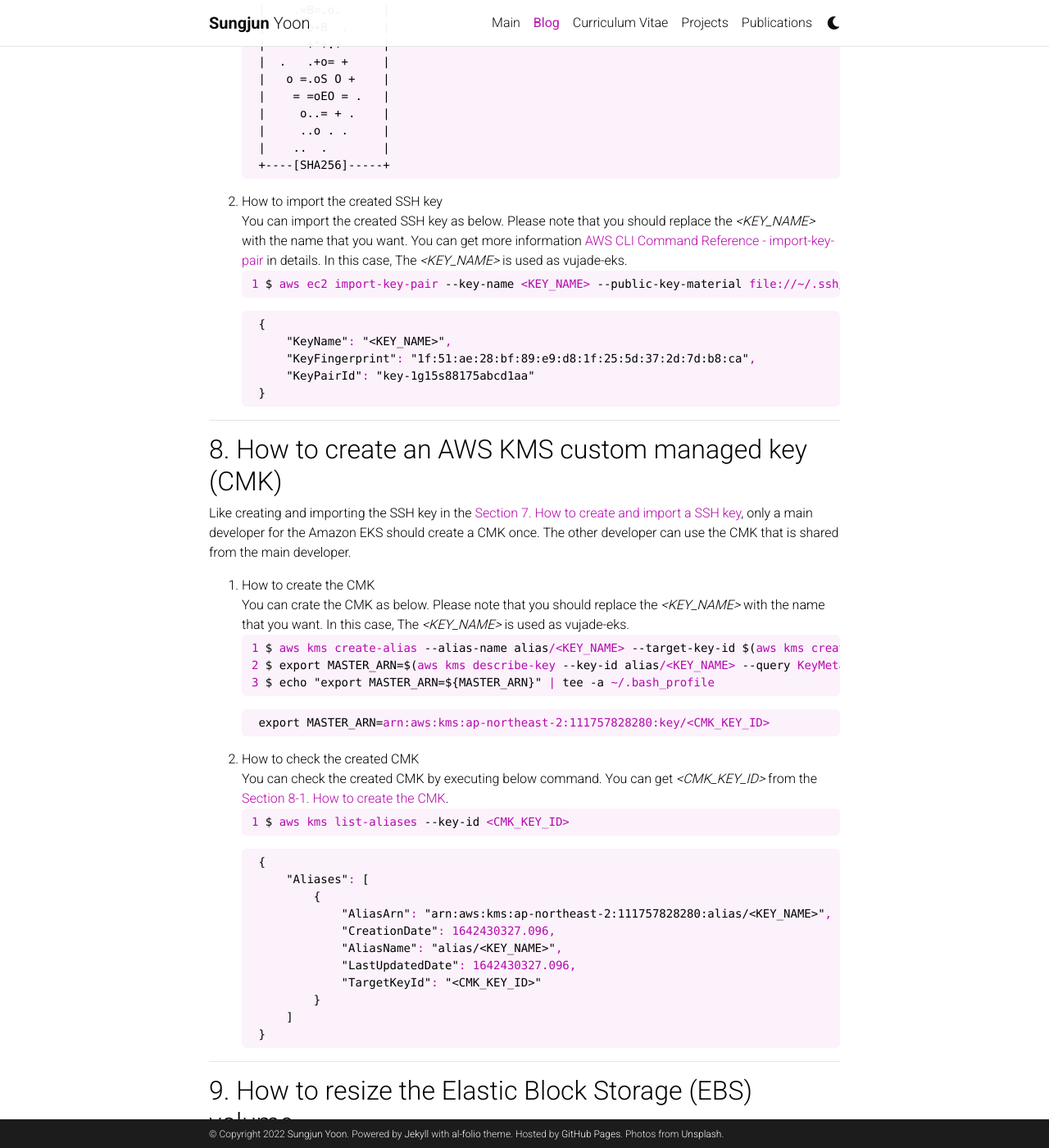
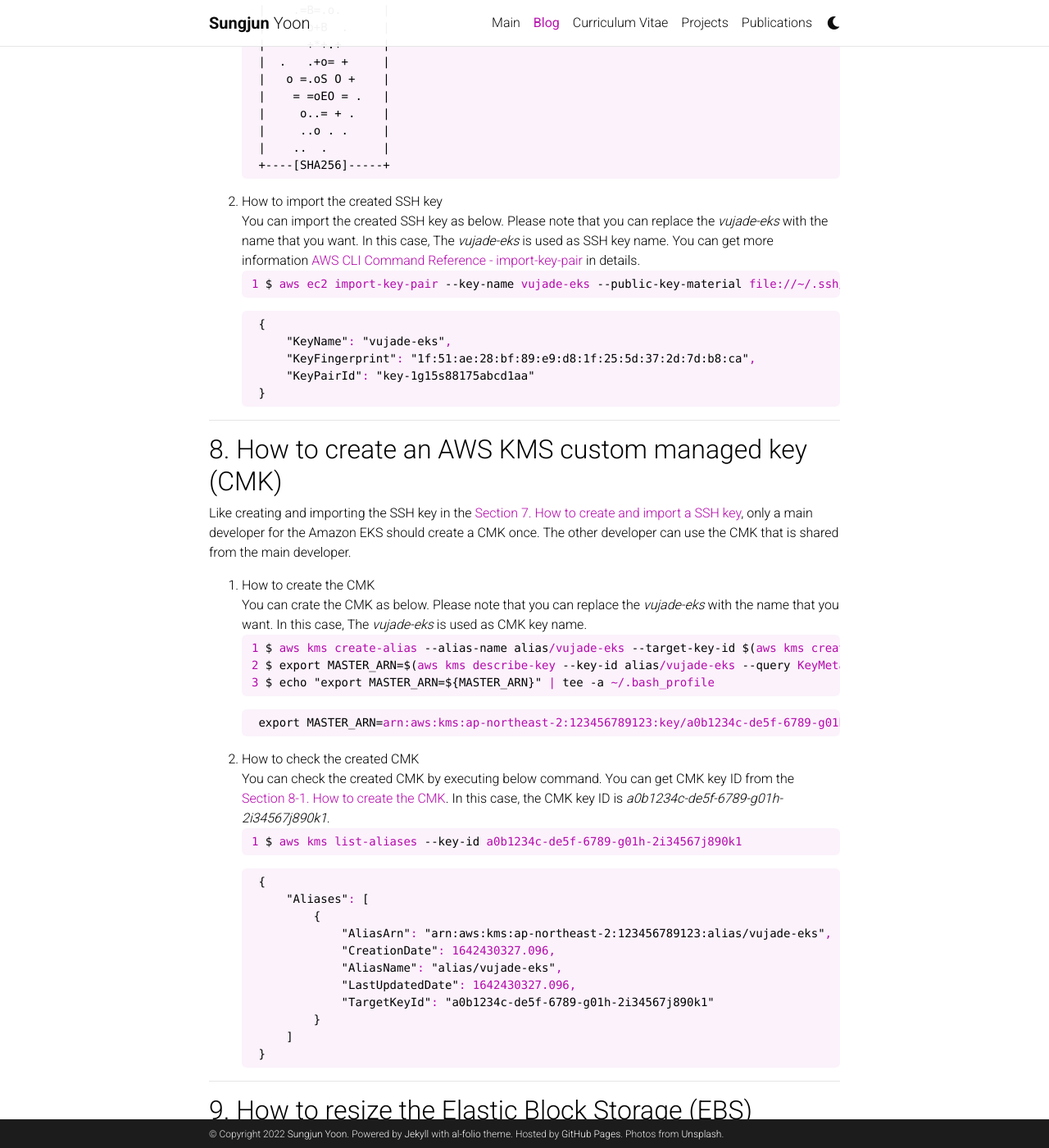
Before and after one commit to vujadeyoon/vujadeyoon.github.io, a Jekyll site: the page built from _posts/AWS/2022-01-27-cloud9.md, in a window 1280 px wide and 1400 px high, scrolled down 4043 px. Shown: the whole window at 82% size. Built offline with Jekyll 4.4.1, drawn with Linux system fonts in a browser that asks for light colours; full-size pictures stand in for the smaller copies a plugin makes; comment, search, counter and statistics services are not loaded; a style sheet for code colours, icons or effects is not loaded; some of the changed text lies outside the part shown.

Commit message:
220127d: update the blog, Amazon Web Services (AWS) Cloud9.

````diff
--- a/_posts/AWS/2022-01-27-cloud9.md
+++ b/_posts/AWS/2022-01-27-cloud9.md
@@ -9,7 +9,7 @@ categories: software
 
 ## Table of contents
   1.  [Notice](#notice)
-  2.  [What is AWS Cloud9](#aws_cloud9)
+  2.  [What is AWS Cloud9?](#aws_cloud9)
   3.  [How to create an IAM role for an AWS cloud9 workspace](#iam_role)
   4.  [How to create an AWS cloud9](#cloud9_create)
   5.  [How to set configurations of the AWS cloud9](#cloud9_config)
@@ -254,15 +254,16 @@ You can easily create the SSH key as below.
 ```
 
 2. How to import the created SSH key <br />
-You can import the created SSH key as below. Please note that you should replace the *\<KEY_NAME\>* with the name that you want.
-You can get more information [AWS CLI Command Reference - import-key-pair](https://awscli.amazonaws.com/v2/documentation/api/latest/reference/ec2/import-key-pair.html)
-in details. In this case, The *\<KEY_NAME\>* is used as vujade-eks.
+You can import the created SSH key as below. Please note that you can replace the *vujade-eks* with the name that you want.
+In this case, The *vujade-eks* is used as SSH key name. You can get more information
+[AWS CLI Command Reference - import-key-pair](https://awscli.amazonaws.com/v2/documentation/api/latest/reference/ec2/import-key-pair.html)
+in details.
 ```bash
-1 $ aws ec2 import-key-pair --key-name <KEY_NAME> --public-key-material file://~/.ssh/id_rsa.pub
+1 $ aws ec2 import-key-pair --key-name vujade-eks --public-key-material file://~/.ssh/id_rsa.pub
 ```
 ```bash
     {
-        "KeyName": "<KEY_NAME>",
+        "KeyName": "vujade-eks",
         "KeyFingerprint": "1f:51:ae:28:bf:89:e9:d8:1f:25:5d:37:2d:7d:b8:ca",
         "KeyPairId": "key-1g15s88175abcd1aa"
     }
@@ -276,30 +277,31 @@ developer for the Amazon EKS should create a CMK once. The other developer can u
 developer.
 
 1. How to create the CMK <a name='aws_cmk_create'><br />
-You can crate the CMK as below. Please note that you should replace the *\<KEY_NAME\>* with the name that you want.
-In this case, The *\<KEY_NAME\>* is used as vujade-eks.
+You can crate the CMK as below. Please note that you can replace the *vujade-eks* with the name that you want.
+In this case, The *vujade-eks* is used as CMK key name.
 ```bash
-1 $ aws kms create-alias --alias-name alias/<KEY_NAME> --target-key-id $(aws kms create-key --query KeyMetadata.Arn --output text)
-2 $ export MASTER_ARN=$(aws kms describe-key --key-id alias/<KEY_NAME> --query KeyMetadata.Arn --output text)
+1 $ aws kms create-alias --alias-name alias/vujade-eks --target-key-id $(aws kms create-key --query KeyMetadata.Arn --output text)
+2 $ export MASTER_ARN=$(aws kms describe-key --key-id alias/vujade-eks --query KeyMetadata.Arn --output text)
 3 $ echo "export MASTER_ARN=${MASTER_ARN}" | tee -a ~/.bash_profile
 ```
 ```bash
-    export MASTER_ARN=arn:aws:kms:ap-northeast-2:111757828280:key/<CMK_KEY_ID>
+    export MASTER_ARN=arn:aws:kms:ap-northeast-2:123456789123:key/a0b1234c-de5f-6789-g01h-2i34567j890k1
 ```
 2. How to check the created CMK <br />
-You can check the created CMK by executing below command. You can get *\<CMK_KEY_ID\>* from the [Section 8-1. How to create the CMK](#aws_cmk_create).
+You can check the created CMK by executing below command. You can get CMK key ID from the [Section 8-1. How to create the CMK](#aws_cmk_create).
+In this case, the CMK key ID is *a0b1234c-de5f-6789-g01h-2i34567j890k1*.
 ```bash
-1 $ aws kms list-aliases --key-id <CMK_KEY_ID>
+1 $ aws kms list-aliases --key-id a0b1234c-de5f-6789-g01h-2i34567j890k1
 ```
 ```bash
     {
         "Aliases": [
             {
-                "AliasArn": "arn:aws:kms:ap-northeast-2:111757828280:alias/<KEY_NAME>",
+                "AliasArn": "arn:aws:kms:ap-northeast-2:123456789123:alias/vujade-eks",
                 "CreationDate": 1642430327.096,
-                "AliasName": "alias/<KEY_NAME>",
+                "AliasName": "alias/vujade-eks",
                 "LastUpdatedDate": 1642430327.096,
-                "TargetKeyId": "<CMK_KEY_ID>"
+                "TargetKeyId": "a0b1234c-de5f-6789-g01h-2i34567j890k1"
             }
         ]
     }
````
